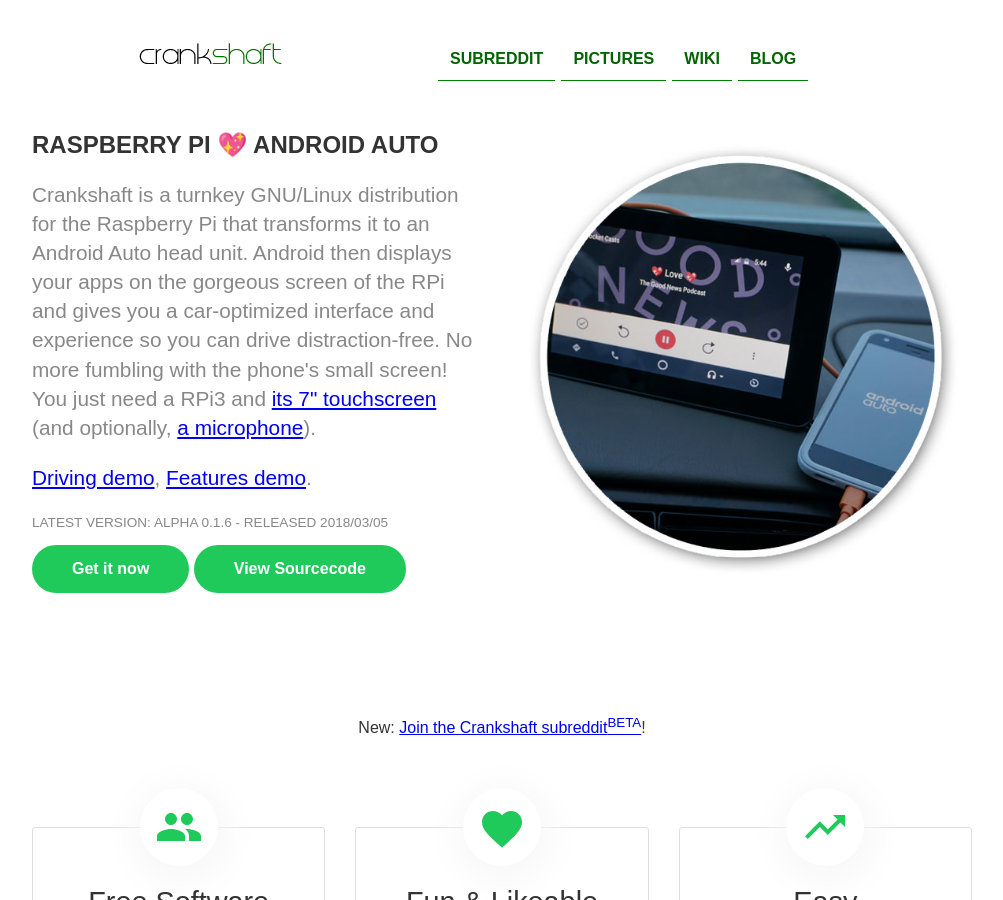
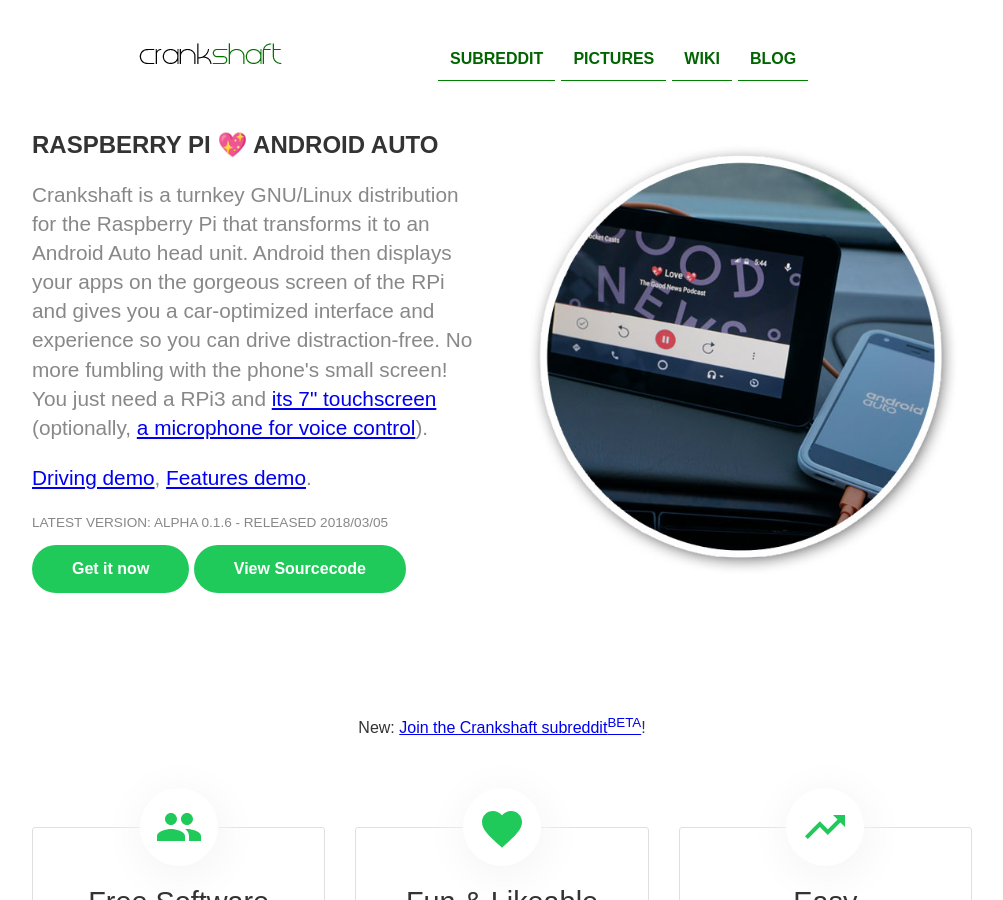
Before and after one commit to opencardev/getcrankshaft.github.io, a Jekyll site: the page built from index.html, in a window 1280 px wide and 900 px high. Shown: the whole window, without its empty margins (138-1141 px from the left). Built offline with Jekyll 4.4.1, drawn with Linux system fonts in a browser that asks for light colours.

Commit message:
[site] fix mic link

```diff
--- a/index.html
+++ b/index.html
@@ -7,7 +7,9 @@
 		<div class="column">
 			<div>
 				<div class="maintitle">raspberry pi 💖 android auto</div>
-				<p>Crankshaft is a turnkey GNU/Linux distribution for the Raspberry Pi that transforms it to an Android Auto head unit. Android then displays your apps on the gorgeous screen of the RPi and gives you a car-optimized interface and experience so you can drive distraction-free. No more fumbling with the phone's small screen!<br />You just need a RPi3 and <a href="https://www.raspberrypi.org/products/raspberry-pi-touch-display/" target="_blank">its 7" touchscreen</a> (and optionally, <a href="https://github.com/htruong/crankshaft/wiki/Hidden-tips,-tricks,-settings,-etc." target="_blank">a microphone</a>).</p><p><a href="https://youtu.be/oq1TR78kpL4" target="_blank">Driving demo</a>, <a href="https://youtu.be/tFEpfuDBDjM" target="_blank">Features demo</a>.</p>
+				<p>Crankshaft is a turnkey GNU/Linux distribution for the Raspberry Pi that transforms it to an Android Auto head unit. Android then displays your apps on the gorgeous screen of the RPi and gives you a car-optimized interface and experience so you can drive distraction-free. No more fumbling with the phone's small screen!<br />
+					You just need a RPi3 and <a href="https://www.raspberrypi.org/products/raspberry-pi-touch-display/" target="_blank">its 7" touchscreen</a> (optionally, <a href="https://github.com/htruong/crankshaft/wiki/Hidden-tips,-tricks,-settings,-etc.#ok-google" target="_blank">a microphone for voice control</a>).</p>
+				<p><a href="https://youtu.be/oq1TR78kpL4" target="_blank">Driving demo</a>, <a href="https://youtu.be/tFEpfuDBDjM" target="_blank">Features demo</a>.</p>
 				<p class="subtitle">Latest version: Alpha 0.1.6 - Released 2018/03/05</p>
 				<div class="button">
 					<a href="https://github.com/htruong/crankshaft/releases" target="_blank">Get it now</a> <a href="https://github.com/htruong/crankshaft" target="_blank">View Sourcecode</a>
```
